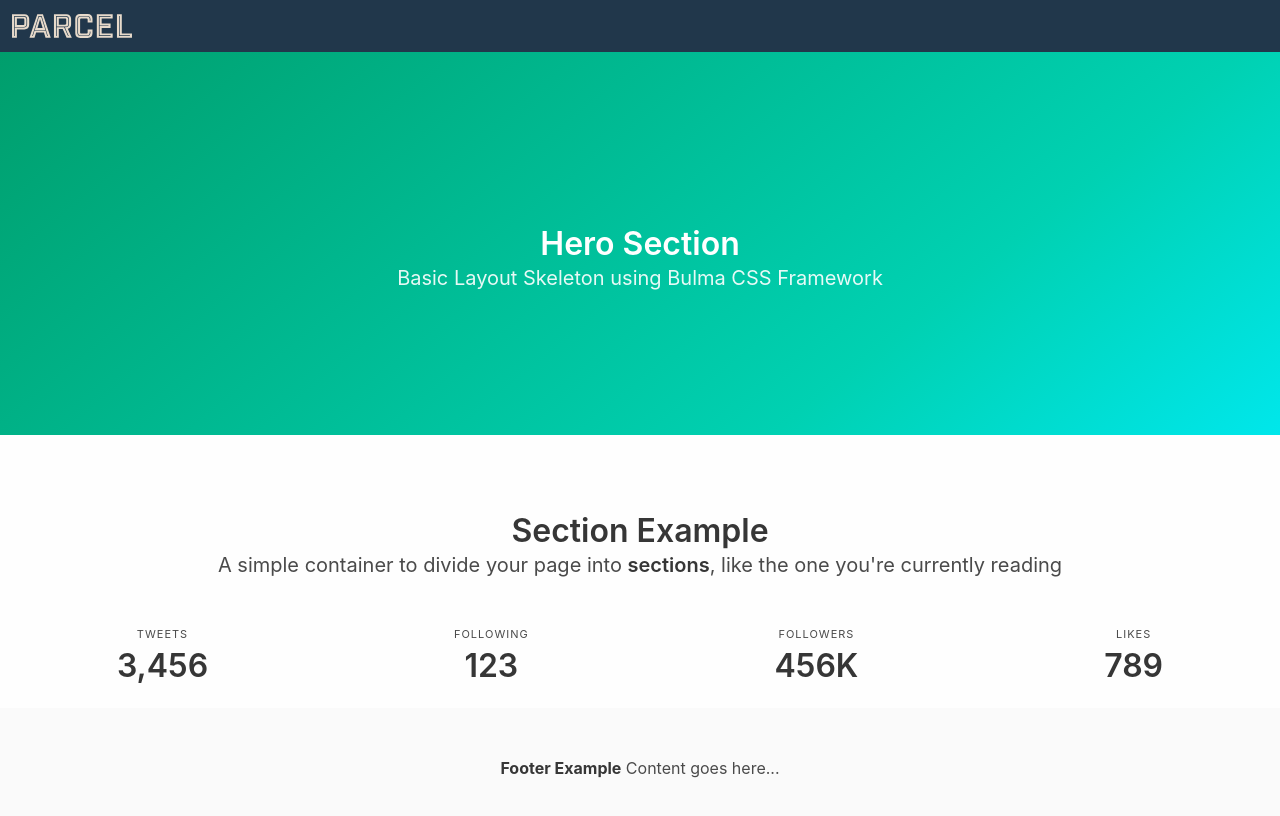
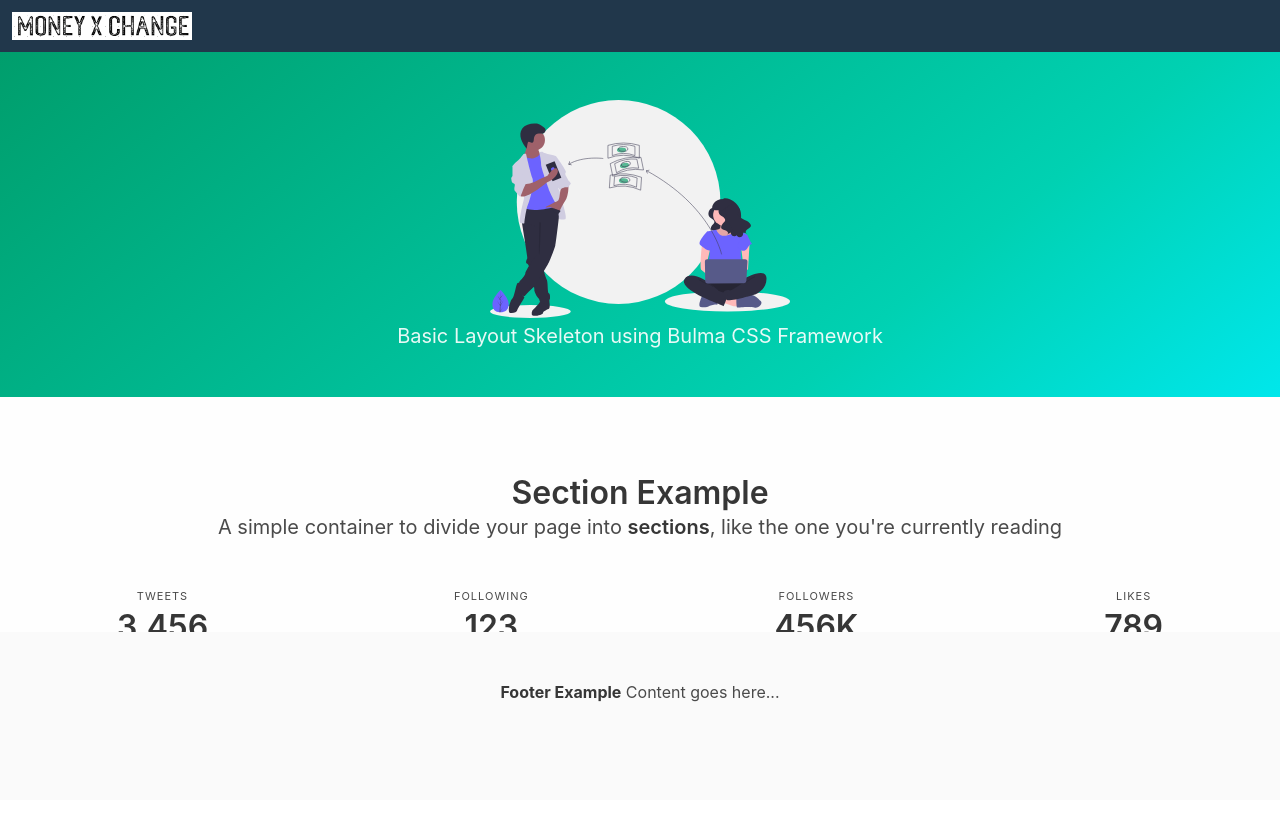
Before and after one commit to setohe0909/moneyxchange, a React app: page / in a window 1280 px wide. Built offline with nearby package versions, Linux system fonts and the light colour scheme.

Commit message:
update readme and markup changes

```diff
--- a/src/assets/scss/app.scss
+++ b/src/assets/scss/app.scss
@@ -12,4 +12,9 @@ body {
     font-size: 40px;
     margin-top: 30px;
   }
+  footer {
+    position: absolute;
+    bottom: 0;
+    width: 100%;
+  }
 }
--- a/src/components/layout/Footer.js
+++ b/src/components/layout/Footer.js
@@ -1,5 +1,4 @@
 import React from 'react';
-import ParcelLogo from '../../assets/img/parcel-logo.svg';
 
 const Footer = () => (
   <footer className="footer">
--- a/src/components/layout/Header.js
+++ b/src/components/layout/Header.js
@@ -1,5 +1,6 @@
 import React, { Fragment } from 'react';
-import ParcelLogo from '../../assets/img/parcel-logo.svg';
+import Logo from '../../assets/img/logo.png';
+import bg from '../../assets/img/transfer_money.svg';
 
 const Header = () => (
   <Fragment>
@@ -7,15 +8,15 @@ const Header = () => (
       <nav className="navbar" role="navigation" aria-label="main navigation">
         <div className="navbar-brand">
           <a className="navbar-item" href="/">
-            <img width="120" src={ParcelLogo} alt="" />
+            <img width="180" src={Logo} alt="logo" />
           </a>
         </div>
       </nav>
     </header>
-    <section className="hero is-medium is-primary is-bold">
+    <section className="hero is-primary is-bold">
       <div className="hero-body">
         <div className="container">
-          <h1 className="title">Hero Section</h1>
+          <img src={bg} alt="background" width="300px" />
           <h2 className="subtitle">Basic Layout Skeleton using Bulma CSS Framework</h2>
         </div>
       </div>
```
Also changed, not shown: README.md, src/assets/img/logo.png (added), src/assets/img/parcel-logo.svg (deleted), src/assets/img/transfer_money.svg (added).
